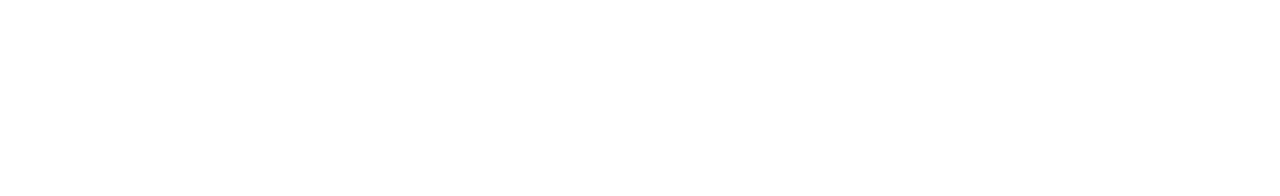
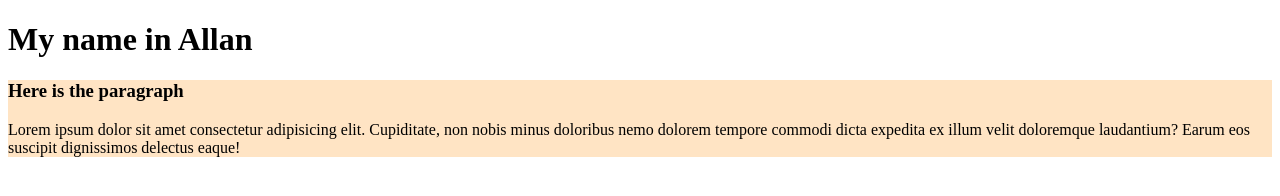
Before and after one commit to oasifashraf/practice-git, a plain HTML site: page index.html in a window 1280 px wide. Drawn offline with Linux system fonts and the light colour scheme.

Commit message:
added the first blog

```diff
--- a/index.html
+++ b/index.html
@@ -4,8 +4,13 @@
     <meta charset="UTF-8">
     <meta name="viewport" content="width=device-width, initial-scale=1.0">
     <title>My name in Allan</title>
+    <link rel="stylesheet" href="styles/blog.css">
 </head>
 <body>
-
+    <h1>My name in Allan</h1>
+    <div>
+        <h3>Here is the paragraph</h3>
+        <p>Lorem ipsum dolor sit amet consectetur adipisicing elit. Cupiditate, non nobis minus doloribus nemo dolorem tempore commodi dicta expedita ex illum velit doloremque laudantium? Earum eos suscipit dignissimos delectus eaque!</p>
+    </div>
 </body>
 </html>
--- /dev/null
+++ b/styles/blog.css
@@ -0,0 +1,3 @@
+div{
+    background-color: bisque;
+}
```
